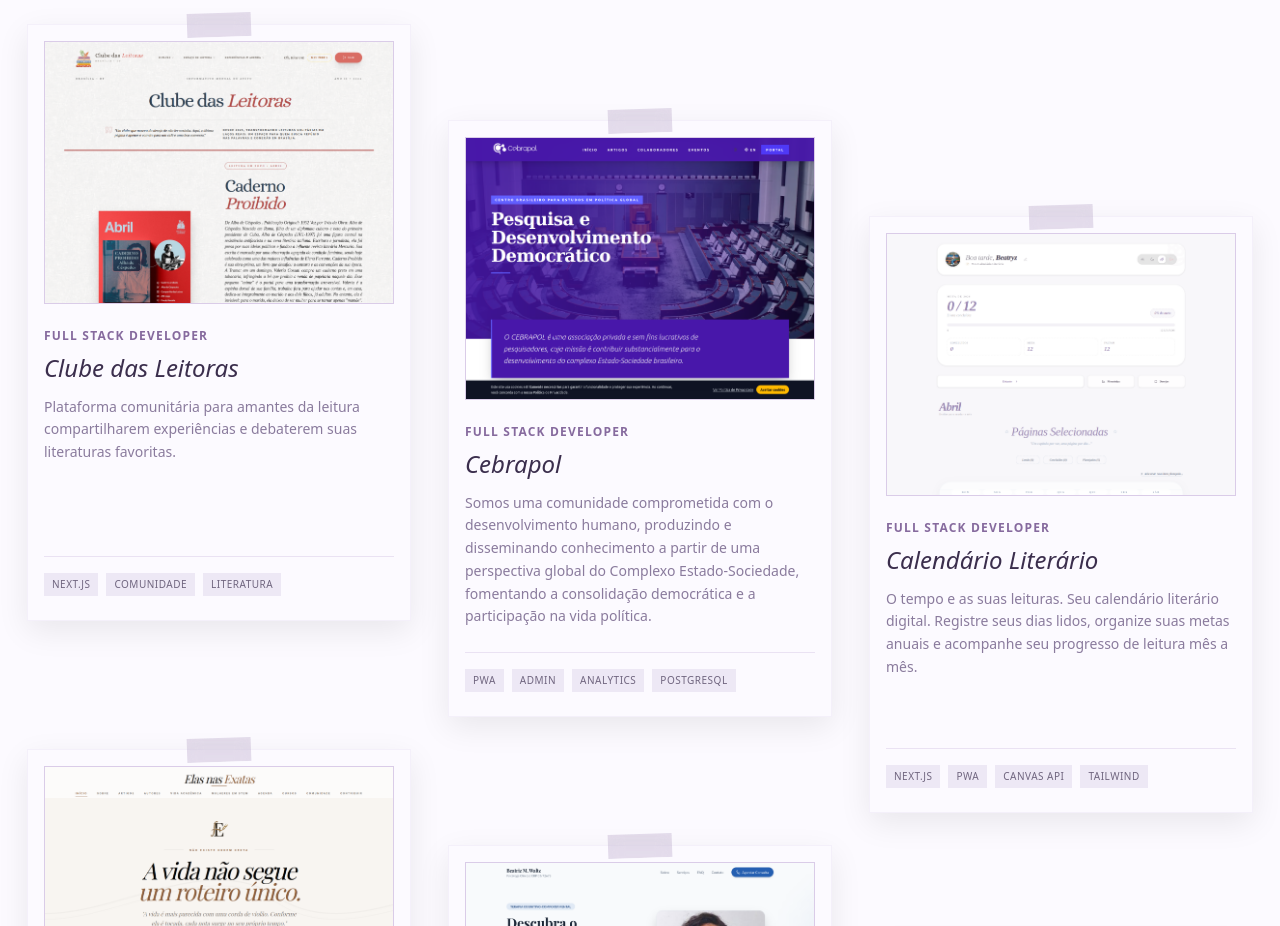
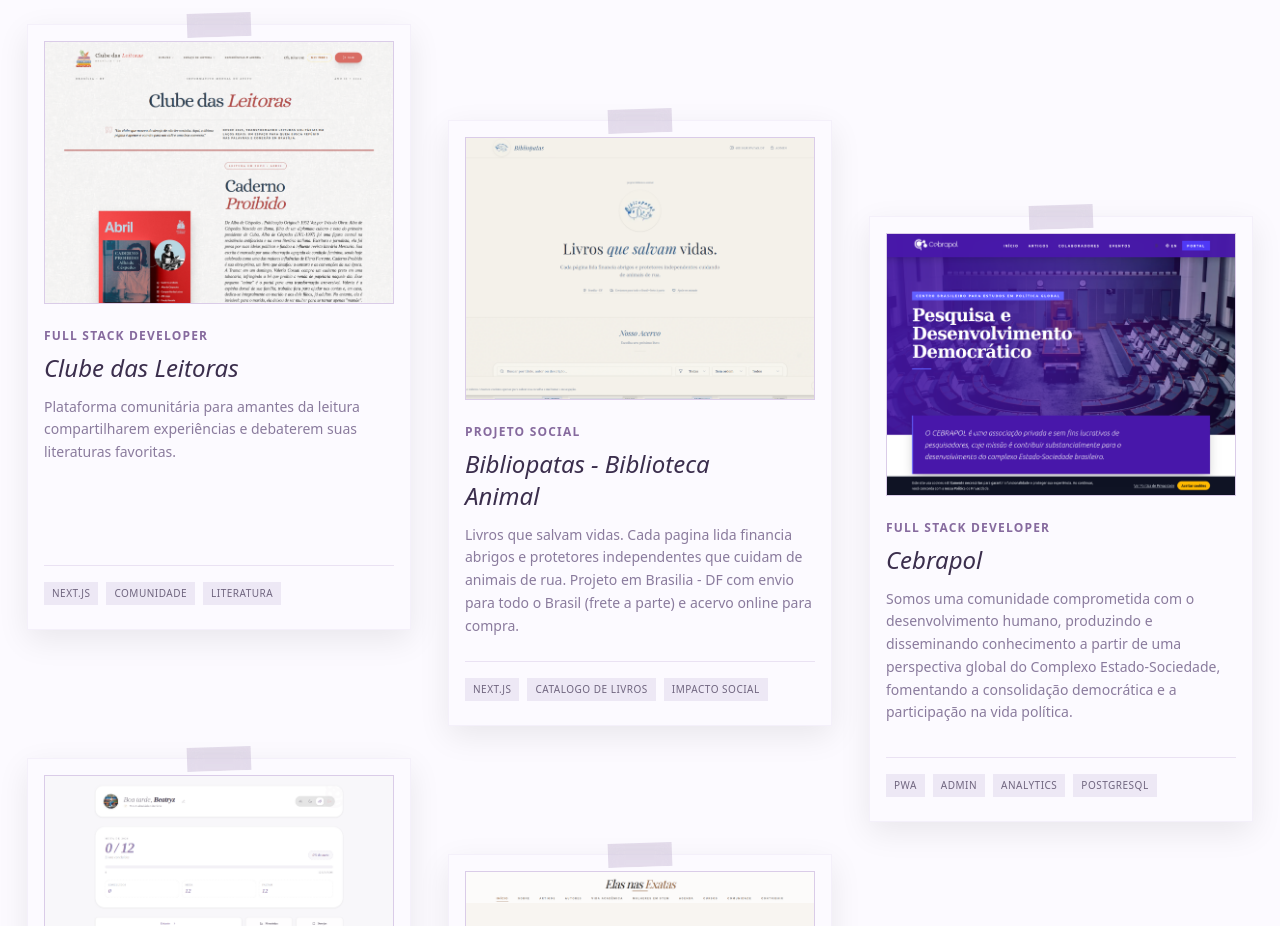
Before and after one commit to kleuvyn/portfolio-kleuvyn, a Next.js app: page / in a window 1280 px wide. Shown: the part 3220-4146 px from the top of the page. Built offline with nearby package versions, Linux system fonts and the light colour scheme.

Commit message:
add bibliopatas

```diff
--- a/components/projects-grid.tsx
+++ b/components/projects-grid.tsx
@@ -19,6 +19,18 @@
       challenge: "Desbravar e simplificar a conexão contínua entre leitores, fomentando um espaço virtual engajado para debates profundos e resenhas sem ruídos sociais.",
       architecture: "Construção de uma rede comunitária escalável. Ecossistema estruturado em Next.js para renderização tática, unindo fluxo de fóruns imersivos ao design focado em leitura.",
       impact: "Fortificou laços entre leitores apaixonados e democratizou discussões enriquecedoras, gerando um polo autônomo constante de troca de literatura."
+    },
+    {
+      title: "Bibliopatas - Biblioteca Animal",
+      description: "Livros que salvam vidas. Cada pagina lida financia abrigos e protetores independentes que cuidam de animais de rua. Projeto em Brasilia - DF com envio para todo o Brasil (frete a parte) e acervo online para compra.",
+      image: "/bibliopatas.png",
+      tags: ["Next.js", "Catalogo de Livros", "Impacto Social"],
+      githubUrl: "#",
+      liveUrl: "https://bibliopatas.vercel.app",
+      role: "Projeto Social",
+      challenge: "Criar um site simples e confiavel para exibicao do acervo de livros, conectando leitores a compras que apoiam a causa animal sem friccao.",
+      architecture: "Experiencia web focada em descoberta de acervo com busca e filtros, estrutura orientada a performance e leitura confortavel em desktop e mobile.",
+      impact: "Amplia a visibilidade do projeto em Brasilia - DF e em todo o Brasil, transformando interesse por livros em apoio direto a abrigos e protetores independentes."
     },
     {
       title: "Cebrapol",
```
Also changed, not shown: public/bibliopatas.png (added).
